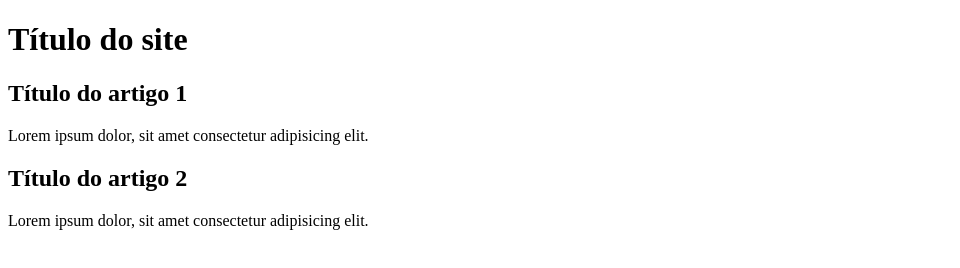
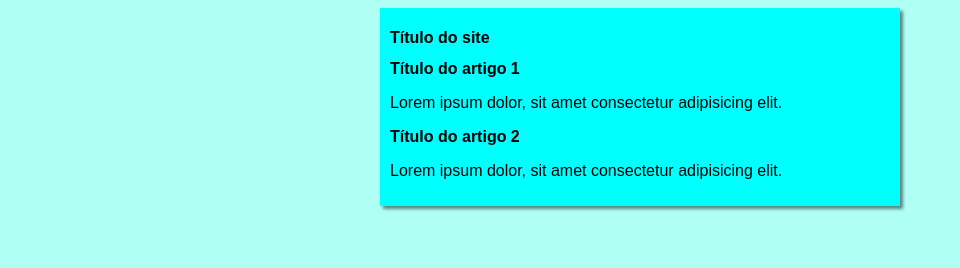
Before and after one commit to NataellyTanny/projeto-site, a plain HTML site: page index.html in a window 1280 px wide. Shown: the whole page, without its empty margins (0-960 px from the left). Drawn offline with Linux system fonts and the light colour scheme; files that its build step writes are made by us from their sources.

Commit message:
iniciado o design

```diff
--- /dev/null
+++ b/CSS/estilo.css
@@ -0,0 +1,16 @@
+* {
+    font-family: Arial, Helvetica, sans-serif;
+    font-size: 16px;
+}
+
+body {
+    background-color: rgb(175, 255, 244);
+}
+
+main {
+    background-color: aqua;
+    width: 500px;
+    margin: auto;
+    padding: 10px;
+    box-shadow: 3px 3px 3px rgba(0, 0, 0, 0.473);
+}
--- a/index.html
+++ b/index.html
@@ -4,6 +4,9 @@
     <meta charset="UTF-8">
     <meta http-equiv="X-UA-Compatible" content="IE=edge">
     <meta name="viewport" content="width=device-width, initial-scale=1.0">
+
+    <link rel="stylesheet" href="..CSS/estilo.css">
+
     <title>Projeto Git GitHub</title>
 </head>
 <body>
```
